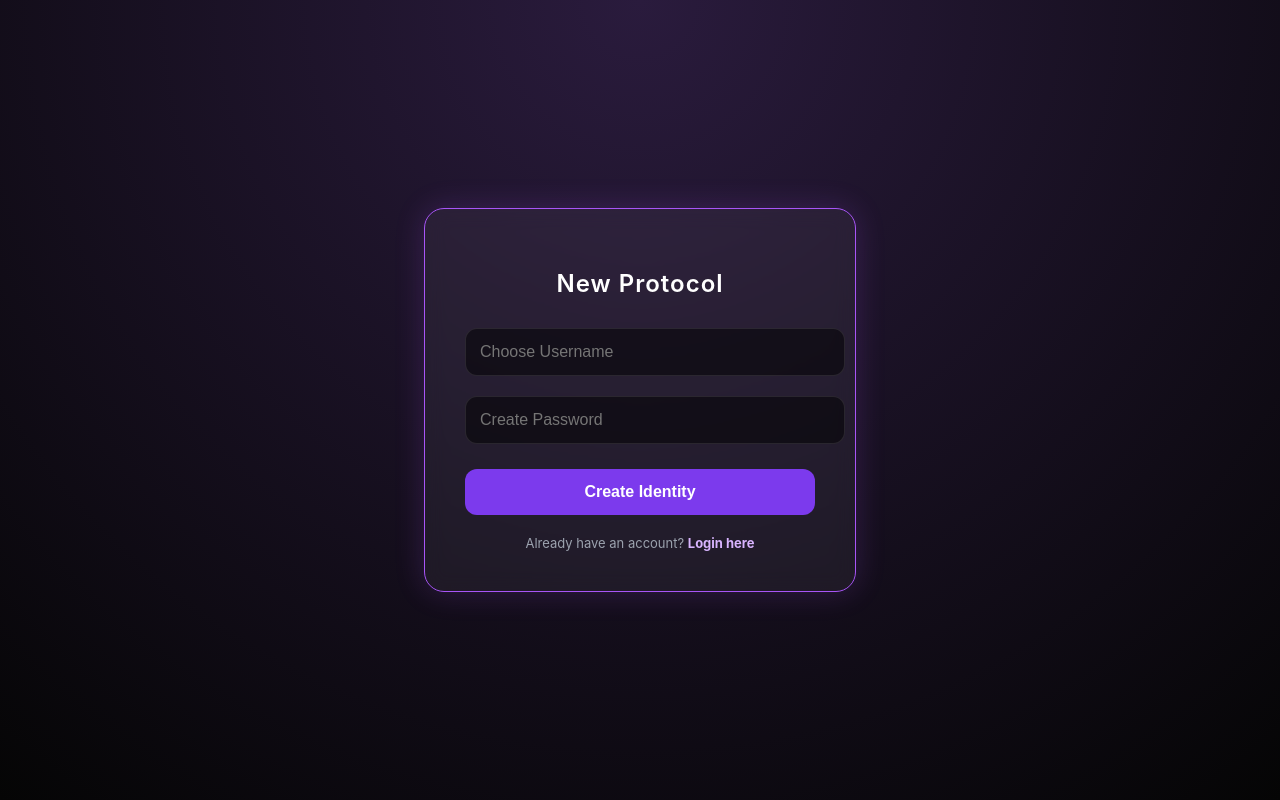
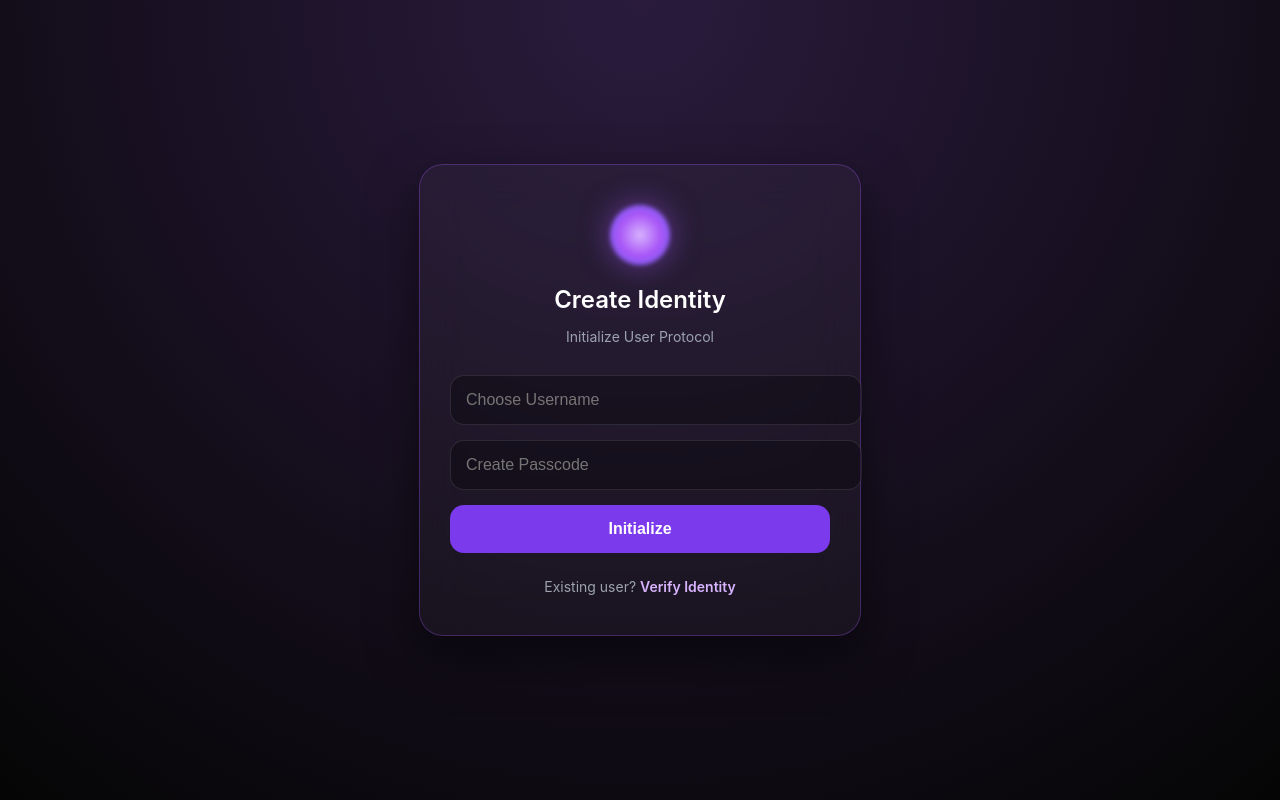
Before and after one commit to raunakkhanagwal9-web/Jarvis_ai, a Flask app: page /register in a window 1280 px wide. Run offline with Flask 3, Linux system fonts and the light colour scheme; some web fonts are replaced.

Commit message:
Revise register.html for styling and content updates

```diff
--- a/templates/register.html
+++ b/templates/register.html
@@ -6,78 +6,93 @@
     <title>J.A.R.V.I.S. | Register</title>
     <link href="https://fonts.googleapis.com/css2?family=SF+Pro+Display:wght@300;400;600&display=swap" rel="stylesheet">
     <style>
+        :root {
+            --bg-gradient: radial-gradient(circle at top, #2a1b3d 0%, #050505 100%);
+            --accent-purple: #a855f7;
+        }
         body {
-            background: radial-gradient(circle at top, #2a1b3d 0%, #050505 100%);
+            background: var(--bg-gradient);
             color: white;
             font-family: 'SF Pro Display', sans-serif;
             display: flex;
             align-items: center;
             justify-content: center;
-            height: 100vh;
+            height: 100dvh;
             margin: 0;
+            overflow: hidden;
         }
         .register-card {
-            background: rgba(255,255,255,0.05);
-            padding: 40px;
-            border-radius: 20px;
-            border: 1px solid #a855f7;
+            background: rgba(255, 255, 255, 0.03);
+            padding: 40px 30px;
+            border-radius: 24px;
+            border: 1px solid rgba(168, 85, 247, 0.3);
             text-align: center;
-            width: 90%;
-            max-width: 350px;
-            backdrop-filter: blur(10px);
-            box-shadow: 0 0 30px rgba(168,85,247,0.2);
+            width: 85%;
+            max-width: 380px;
+            backdrop-filter: blur(20px);
+            box-shadow: 0 20px 50px rgba(0, 0, 0, 0.5);
         }
-        h2 { margin-bottom: 20px; font-weight: 600; letter-spacing: 1px; }
+        .mini-orb {
+            width: 60px; height: 60px;
+            background: radial-gradient(circle, #d8b4fe 0%, #a855f7 50%, #6366f1 100%);
+            border-radius: 50%;
+            margin: 0 auto 20px;
+            filter: blur(2px);
+            box-shadow: 0 0 30px rgba(168, 85, 247, 0.5);
+        }
+        h2 { margin: 0 0 10px; font-weight: 600; font-size: 24px; }
+        p.subtitle { color: #9ca3af; font-size: 14px; margin-bottom: 30px; }
+
         input {
             width: 100%;
-            padding: 14px;
-            margin: 10px 0;
-            border-radius: 12px;
-            border: 1px solid rgba(255,255,255,0.1);
-            background: rgba(0,0,0,0.5);
+            padding: 15px;
+            border-radius: 14px;
+            border: 1px solid rgba(255, 255, 255, 0.1);
+            background: rgba(0, 0, 0, 0.3);
             color: white;
             outline: none;
             font-size: 16px;
+            margin-bottom: 15px;
         }
-        input:focus { border-color: #a855f7; }
+        input:focus { border-color: var(--accent-purple); }
+
         button {
             width: 100%;
-            padding: 14px;
-            margin-top: 15px;
-            border-radius: 12px;
+            padding: 15px;
+            border-radius: 14px;
             border: none;
             background: #7c3aed;
             color: white;
-            font-weight: bold;
+            font-weight: 600;
             font-size: 16px;
             cursor: pointer;
-            transition: 0.3s;
         }
-        button:active { transform: scale(0.98); }
-        .links { margin-top: 20px; font-size: 13px; color: #9ca3af; }
-        a { color: #d8b4fe; text-decoration: none; font-weight: bold; }
-        .flash-msg { color: #ff4d4d; font-size: 13px; margin-bottom: 10px; }
+        .footer-links { margin-top: 25px; font-size: 14px; color: #9ca3af; }
+        a { color: #d8b4fe; text-decoration: none; font-weight: 600; }
+        .flash { color: #ef4444; font-size: 13px; margin-bottom: 10px; }
     </style>
 </head>
 <body>
     <div class="register-card">
-        <h2>New Protocol</h2>
+        <div class="mini-orb"></div>
+        <h2>Create Identity</h2>
+        <p class="subtitle">Initialize User Protocol</p>
 
         {% with messages = get_flashed_messages() %}
           {% if messages %}
             {% for message in messages %}
-              <div class="flash-msg">{{ message }}</div>
+              <div class="flash">{{ message }}</div>
             {% endfor %}
           {% endif %}
         {% endwith %}
 
         <form method="POST">
             <input type="text" name="username" placeholder="Choose Username" required autocomplete="off">
-            <input type="password" name="password" placeholder="Create Password" required>
-            <button type="submit">Create Identity</button>
+            <input type="password" name="password" placeholder="Create Passcode" required>
+            <button type="submit">Initialize</button>
         </form>
-        <div class="links">
-            Already have an account? <a href="/login">Login here</a>
+        <div class="footer-links">
+            Existing user? <a href="/login">Verify Identity</a>
         </div>
     </div>
 </body>
```
